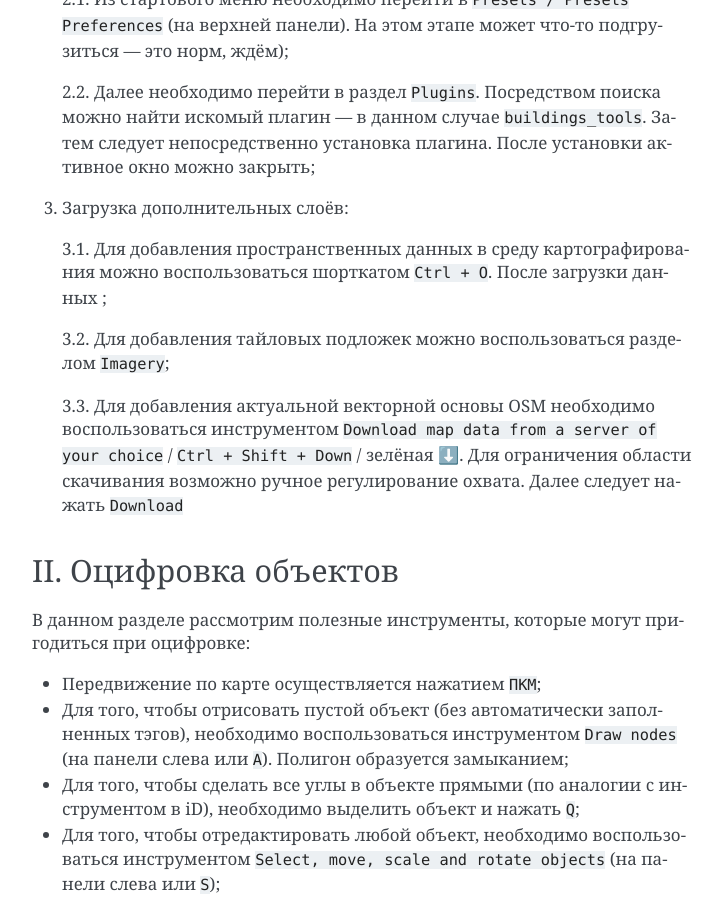
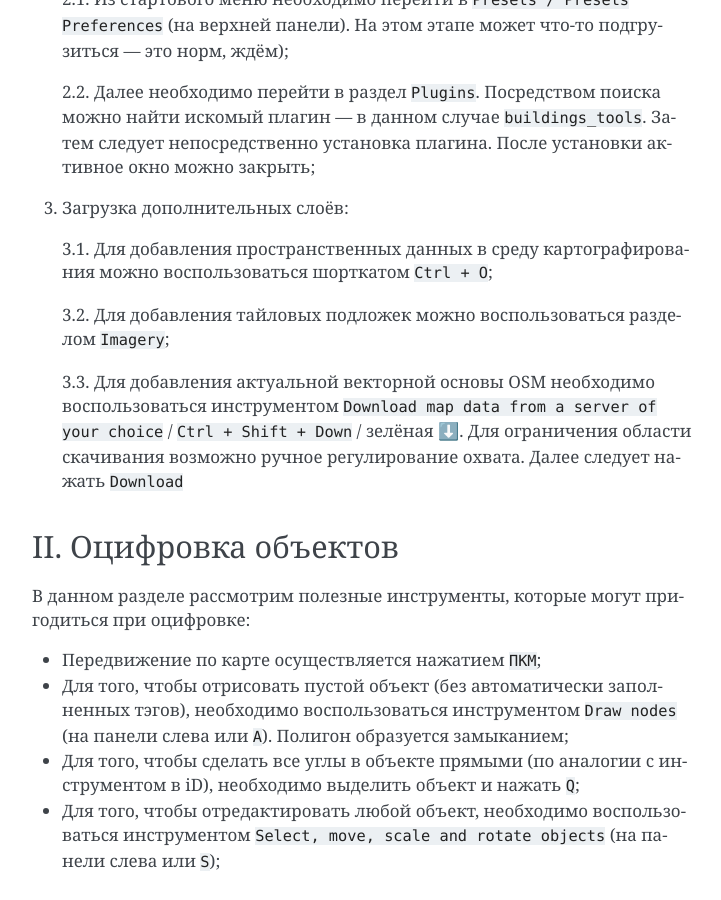
Before and after one commit to altsyplenkov/osm_guide, a Sphinx documentation site: the page built from source/intro/index.md, in a window 1280 px wide and 900 px high, scrolled down 612 px. Shown: the whole window, without its empty margins (388-1109 px from the left). Built offline with Sphinx 7.4.7, drawn with Linux system fonts in a browser that asks for light colours.

Commit message:
Update index.md

```diff
--- a/source/intro/index.md
+++ b/source/intro/index.md
@@ -16,7 +16,7 @@
 
 4. Загрузка дополнительных слоёв:
 
-   3.1. Для добавления пространственных данных в среду картографирования можно воспользоваться шорткатом `Ctrl + O`. После загрузки данных ;
+   3.1. Для добавления пространственных данных в среду картографирования можно воспользоваться шорткатом `Ctrl + O`;
 
    3.2. Для добавления тайловых подложек можно воспользоваться разделом `Imagery`;
 
```
